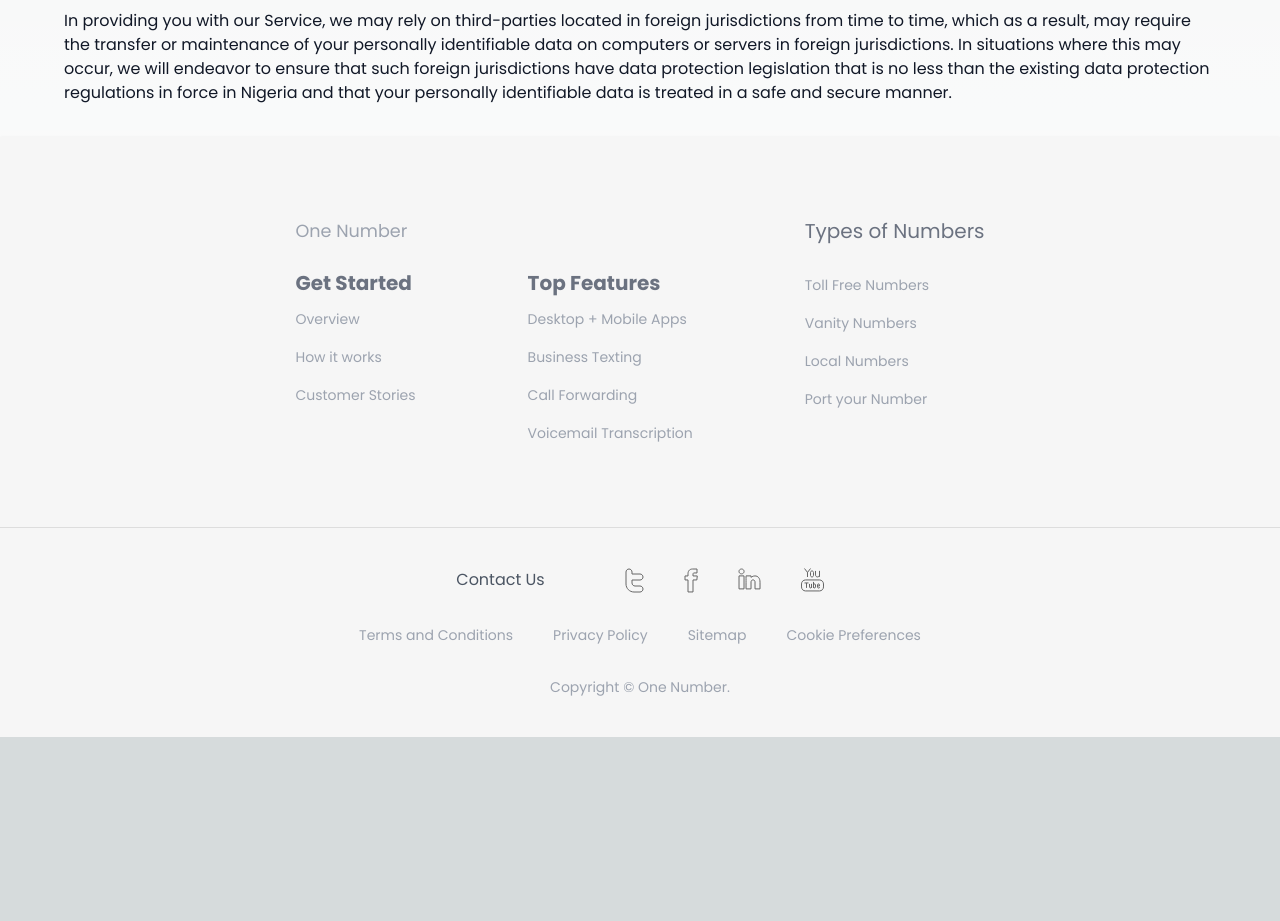
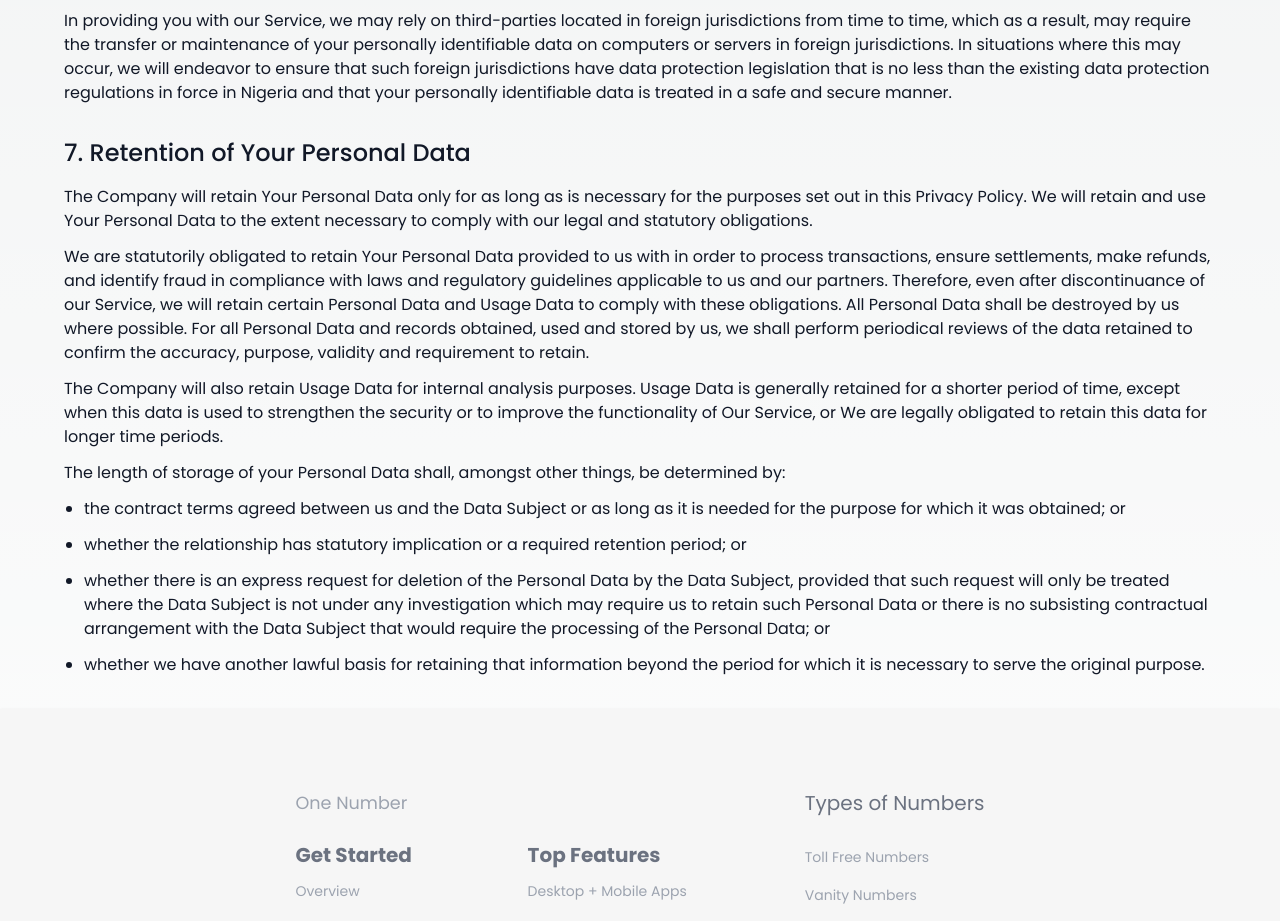
Before and after one commit to NwekeGoddy/onenumber.africa, a Next.js app: page /privacy-policy in a window 1280 px wide. Shown: the part 3780-4701 px from the top of the page. Before the commit the page ends 4517 px from the top, so only its background shows below. Built offline with nearby package versions, Linux system fonts and the light colour scheme.

Commit message:
add section 7
Signed-off-by: Nweke Chidi <nwekechidigodwin460@gmail.com>

```diff
--- a/src/pages/privacy-policy.js
+++ b/src/pages/privacy-policy.js
@@ -508,8 +508,82 @@ export default function PrivacyPolicy() {
             </p>
           </section>
 
+          {/* Section 7 */}
+          <section className="mb-4 sm:mb-8 text-gray-900">
+            <h3 className="text-xl sm:text-2xl mb-2 sm:mb-4 font-medium">
+              7. Retention of Your Personal Data
+            </h3>
 
+            <p className="text-sm sm:text-base mb-3 leading-7">
+              The Company will retain Your Personal Data only for as long as is
+              necessary for the purposes set out in this Privacy Policy. We will
+              retain and use Your Personal Data to the extent necessary to
+              comply with our legal and statutory obligations.
+            </p>
 
+            <p className="text-sm sm:text-base mb-3 leading-7">
+              We are statutorily obligated to retain Your Personal Data provided
+              to us with in order to process transactions, ensure settlements,
+              make refunds, and identify fraud in compliance with laws and
+              regulatory guidelines applicable to us and our partners.
+              Therefore, even after discontinuance of our Service, we will
+              retain certain Personal Data and Usage Data to comply with these
+              obligations. All Personal Data shall be destroyed by us where
+              possible. For all Personal Data and records obtained, used and
+              stored by us, we shall perform periodical reviews of the data
+              retained to confirm the accuracy, purpose, validity and
+              requirement to retain.
+            </p>
+
+            <p className="text-sm sm:text-base mb-3 leading-7">
+              The Company will also retain Usage Data for internal analysis
+              purposes. Usage Data is generally retained for a shorter period of
+              time, except when this data is used to strengthen the security or
+              to improve the functionality of Our Service, or We are legally
+              obligated to retain this data for longer time periods.
+            </p>
+
+            <p className="text-sm sm:text-base mb-3 leading-7">
+              The length of storage of your Personal Data shall, amongst other
+              things, be determined by:
+            </p>
+
+            <ul className="list-disc pl-5">
+              <li>
+                <p className="text-sm sm:text-base mb-3 leading-7">
+                  the contract terms agreed between us and the Data Subject or
+                  as long as it is needed for the purpose for which it was
+                  obtained; or
+                </p>
+              </li>
+              <li>
+                <p className="text-sm sm:text-base mb-3 leading-7">
+                  whether the relationship has statutory implication or a
+                  required retention period; or
+                </p>
+              </li>
+
+              <li>
+                <p className="text-sm sm:text-base mb-3 leading-7">
+                  whether there is an express request for deletion of the
+                  Personal Data by the Data Subject, provided that such request
+                  will only be treated where the Data Subject is not under any
+                  investigation which may require us to retain such Personal
+                  Data or there is no subsisting contractual arrangement with
+                  the Data Subject that would require the processing of the
+                  Personal Data; or
+                </p>
+              </li>
+
+              <li>
+                <p className="text-sm sm:text-base mb-3 leading-7">
+                  whether we have another lawful basis for retaining that
+                  information beyond the period for which it is necessary to
+                  serve the original purpose.
+                </p>
+              </li>
+            </ul>
+          </section>
 
         </section>
         <Footer />
```
